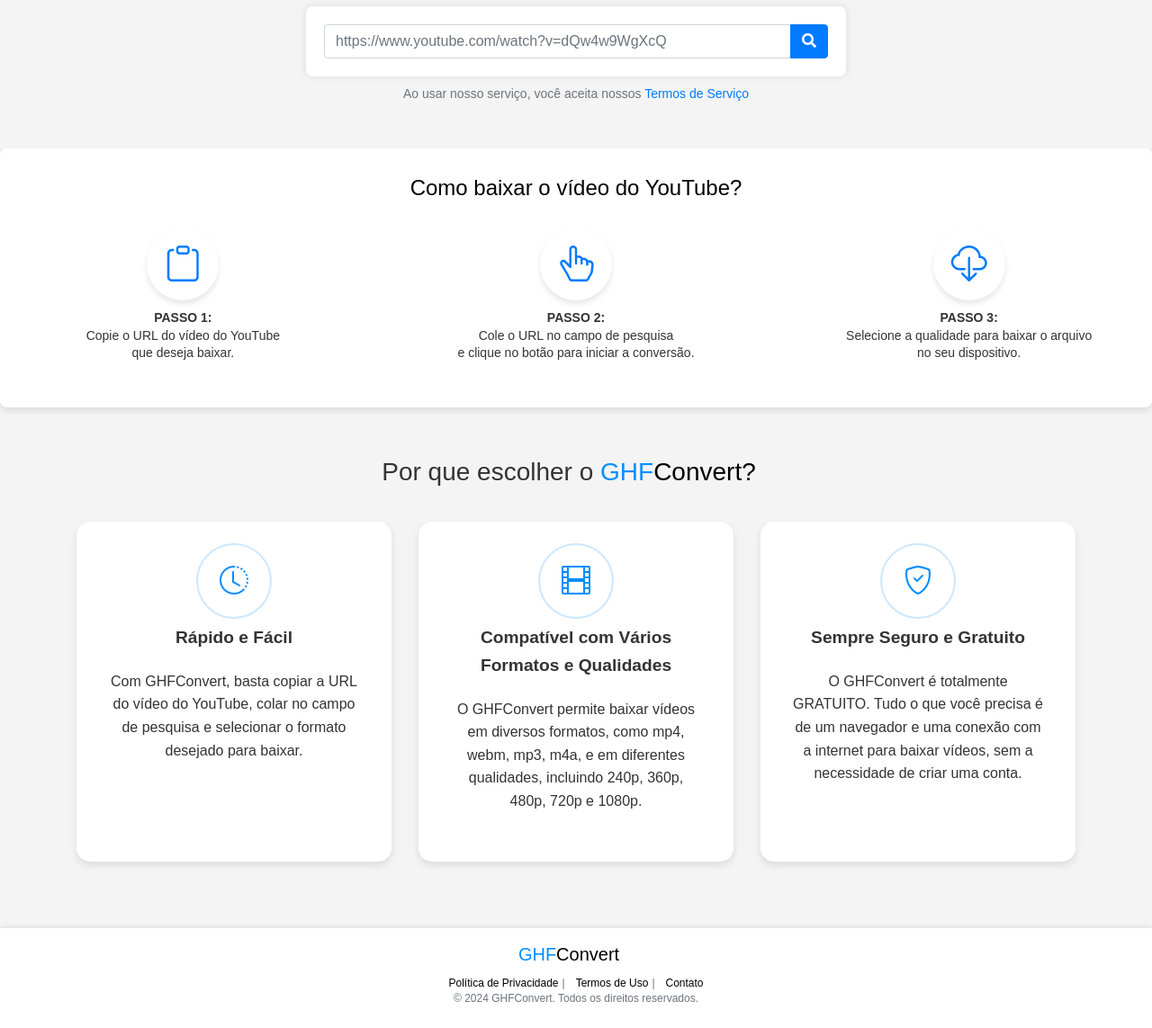
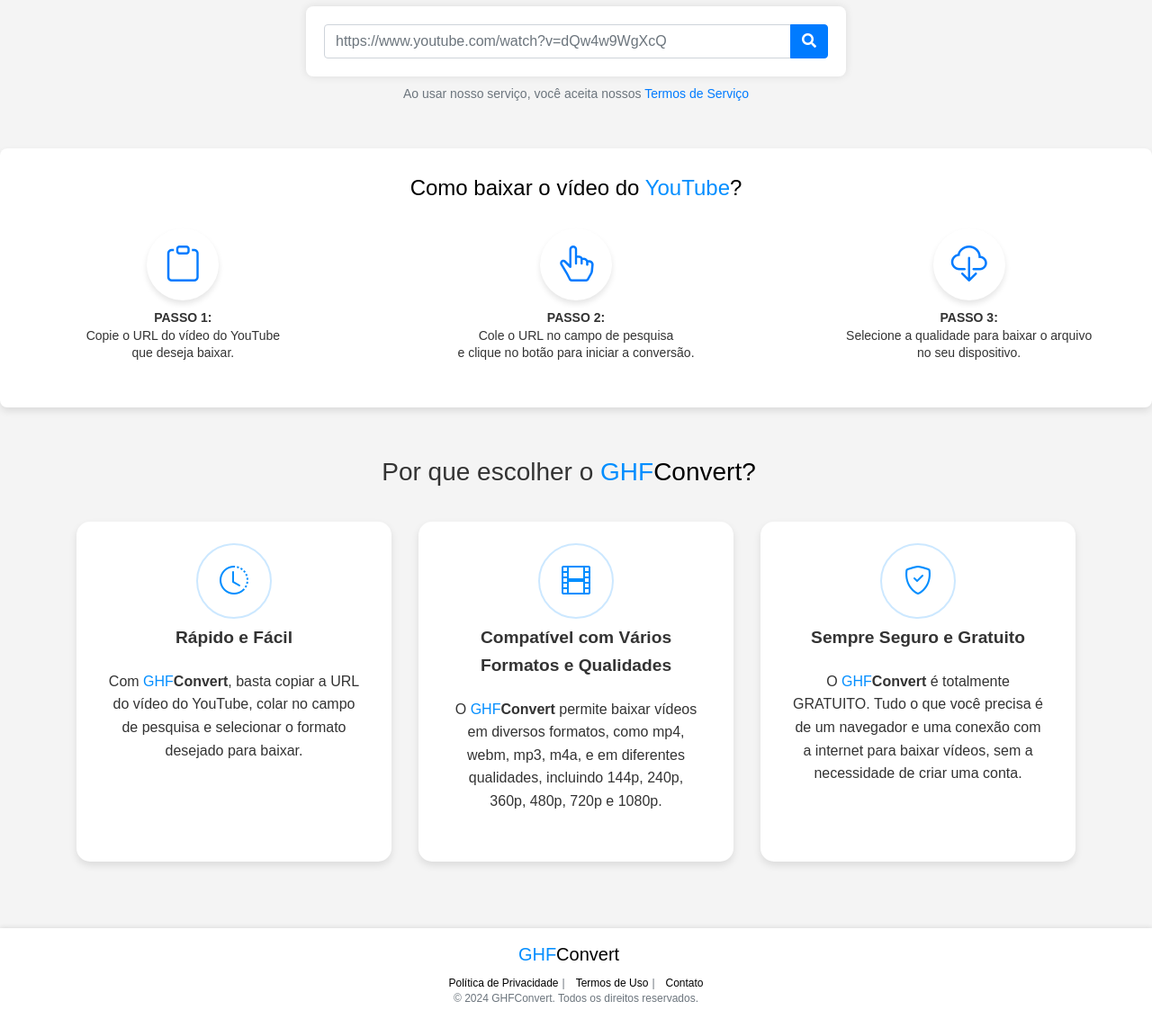
Before and after one commit to xgustavohf/GHFConverter, a Django app: page / in a window 1280 px wide. Shown: the part 212-1355 px from the top of the page at 90% size. Run offline with Django 5.2, Linux system fonts and the light colour scheme; parts of the project's set-up code (start-up, migrations or seed data) failed here and were passed over; some libraries are stand-ins or nearby versions.

Commit message:
Update HTMLs

```diff
--- a/appconverter/templates/download.html
+++ b/appconverter/templates/download.html
@@ -4,7 +4,7 @@
 <head>
     <meta charset="UTF-8">
     <meta name="viewport" content="width=device-width, initial-scale=1.0">
-    <title>Baixador de vídeo do YouTube</title>
+    <title>Baixador de Vídeos para YouTube, Instagram e Facebook</title>
     <link rel="icon" href="{% static 'images/ghfconvert.ico' %}" type="image/x-icon">
     <link rel="shortcut icon" href="{% static 'images/ghfconvert.ico' %}" type="image/x-icon">
     <link rel="stylesheet" href="https://stackpath.bootstrapcdn.com/bootstrap/4.5.2/css/bootstrap.min.css">
@@ -118,7 +118,7 @@
 
 <!-- Instruções de uso -->
 <div class="instructions text-center">
-    <h2>Como baixar o vídeo do YouTube?</h2>
+    <h2>Como baixar o vídeo do <span style="color: rgb(3, 142, 255);">YouTube</span>?</h2>
     <div id="instructionsCarousel" class="carousel slide d-md-none" data-ride="carousel" data-interval="3000">
         <div class="carousel-inner">
             <div class="carousel-item active">
@@ -267,7 +267,7 @@
                     <i class="bi bi-clock-history"></i>
                 </div>
                 <p><strong>Rápido e Fácil</strong></p>
-                <p>Com GHFConvert, basta copiar a URL do vídeo do YouTube, colar no campo de pesquisa e selecionar o formato desejado para baixar.</p>
+                <p>Com <span style="color: rgb(3, 142, 255);">GHF</span><b>Convert</b>, basta copiar a URL do vídeo do YouTube, colar no campo de pesquisa e selecionar o formato desejado para baixar.</p>
             </div>
         </div>
         <div class="col-md-4 col-sm-12 d-flex justify-content-center mb-4">
@@ -276,7 +276,7 @@
                     <i class="bi bi-film"></i>
                 </div>
                 <p><strong>Compatível com Vários Formatos e Qualidades</strong></p>
-                <p>O GHFConvert permite baixar vídeos em diversos formatos, como mp4, webm, mp3, m4a, e em diferentes qualidades, incluindo 240p, 360p, 480p, 720p e 1080p.</p>
+                <p>O <span style="color: rgb(3, 142, 255);">GHF</span><b>Convert</b> permite baixar vídeos em diversos formatos, como mp4, webm, mp3, m4a, e em diferentes qualidades, incluindo 144p, 240p, 360p, 480p, 720p e 1080p.</p>
             </div>
         </div>
         <div class="col-md-4 col-sm-12 d-flex justify-content-center mb-4">
@@ -285,7 +285,7 @@
                     <i class="bi bi-shield-check"></i>
                 </div>
                 <p><strong>Sempre Seguro e Gratuito</strong></p>
-                <p>O GHFConvert é totalmente GRATUITO. Tudo o que você precisa é de um navegador e uma conexão com a internet para baixar vídeos, sem a necessidade de criar uma conta.</p>
+                <p>O <span style="color: rgb(3, 142, 255);">GHF</span><b>Convert</b> é totalmente GRATUITO. Tudo o que você precisa é de um navegador e uma conexão com a internet para baixar vídeos, sem a necessidade de criar uma conta.</p>
             </div>
         </div>
     </div>
--- a/appconverter/templates/instagram.html
+++ b/appconverter/templates/instagram.html
@@ -151,7 +151,7 @@
                     <i class="bi bi-film"></i>
                 </div>
                 <p><strong>Compatível com Vários Formatos e Qualidades</strong></p>
-                <p>O <span style="color: rgb(3, 142, 255);">GHF</span><b>Convert</b> permite baixar vídeos em diversos formatos, como mp4, webm, mp3, m4a, e em diferentes qualidades, incluindo 240p, 360p, 480p, 720p e 1080p.</p>
+                <p>O <span style="color: rgb(3, 142, 255);">GHF</span><b>Convert</b> permite baixar vídeos em diversos formatos, como mp4, webm, mp3, m4a, e em diferentes qualidades, incluindo 144p, 240p, 360p, 480p, 720p e 1080p.</p>
             </div>
         </div>
         <div class="col-md-4 col-sm-12 d-flex justify-content-center mb-4">
```
